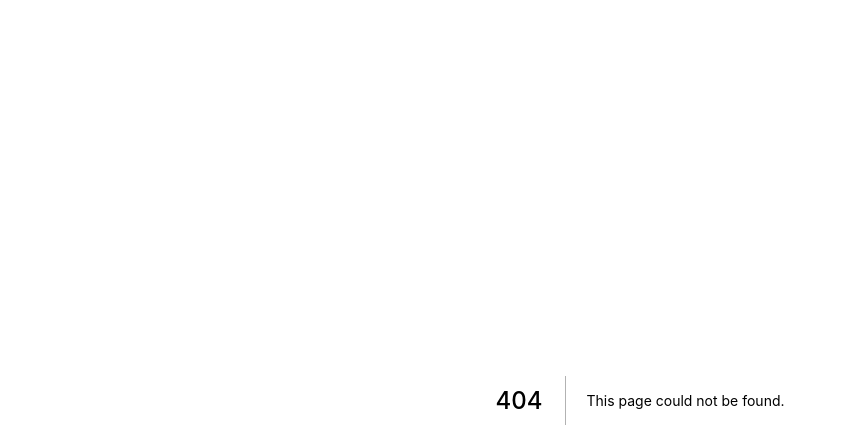
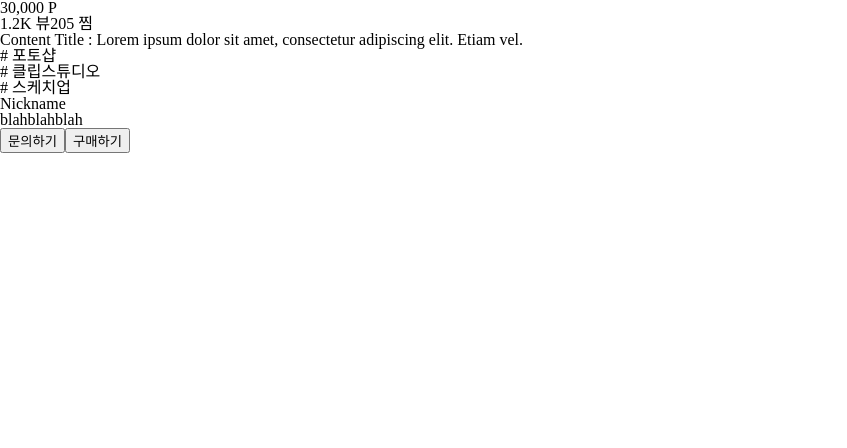
Before and after one commit to Jeong-minji/PixelDemo, a Next.js app: page /test in a window 1280 px wide. Before the commit this address had no page. Shown: the top 448 px of the page, without its empty margins (0-847 px from the left). Built offline with nearby package versions, Linux system fonts and the light colour scheme; a web font is replaced by a local one.

Commit message:
Add: Modal 레이아웃 뼈대 완료

```diff
--- /dev/null
+++ b/components/layout/ContentInfoModal.tsx
@@ -0,0 +1,75 @@
+import styled from "styled-components";
+import Image from "next/image";
+
+const ContentInfoModal: React.FC = () => {
+  return (
+    <Wrapper>
+      <Thumbnail>
+        {/* <Image /> */}
+        <Information>
+          <Column>
+            <Price>30,000 P</Price>
+            <Popularity>
+              <Views>1.2K 뷰</Views>
+              <Likes>205 찜</Likes>
+            </Popularity>
+          </Column>
+          <Title>
+            Content Title : Lorem ipsum dolor sit amet, consectetur adipiscing
+            elit. Etiam vel.
+          </Title>
+          <HashTagList>
+            <Tag># 포토샵</Tag>
+            <Tag># 클립스튜디오</Tag>
+            <Tag># 스케치업</Tag>
+          </HashTagList>
+          <UserInfo>
+            <Profile>{/* <Image /> */}</Profile>
+            <Name>Nickname</Name>
+          </UserInfo>
+          <Description>blahblahblah</Description>
+          <Column>
+            <BtnQuestion>문의하기</BtnQuestion>
+            <BtnOrder>구매하기</BtnOrder>
+          </Column>
+        </Information>
+      </Thumbnail>
+    </Wrapper>
+  );
+};
+
+const Wrapper = styled.div``;
+
+const Thumbnail = styled.div``;
+
+const Information = styled.div``;
+
+const Column = styled.div``;
+
+const Price = styled.span``;
+
+const Popularity = styled.div``;
+
+const Views = styled.span``;
+
+const Likes = styled.span``;
+
+const Title = styled.h1``;
+
+const HashTagList = styled.ul``;
+
+const Tag = styled.li``;
+
+const UserInfo = styled.div``;
+
+const Profile = styled.div``;
+
+const Name = styled.span``;
+
+const Description = styled.p``;
+
+const BtnQuestion = styled.button``;
+
+const BtnOrder = styled.button``;
+
+export default ContentInfoModal;
--- /dev/null
+++ b/pages/test.tsx
@@ -0,0 +1,7 @@
+import ContentInfoModal from "../components/layout/ContentInfoModal";
+
+const Test: React.FC = () => {
+  return <ContentInfoModal />;
+};
+
+export default Test;
```
